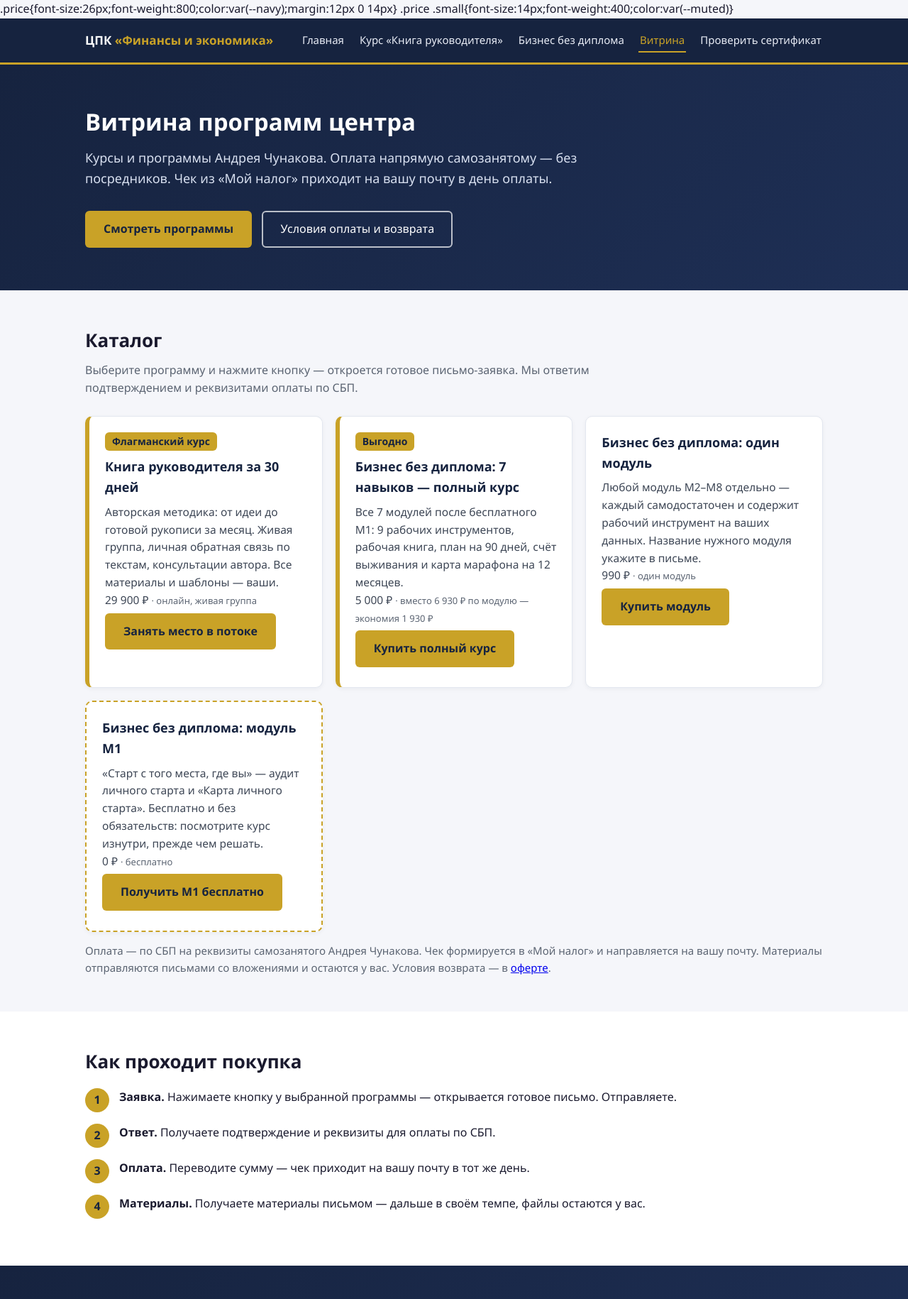
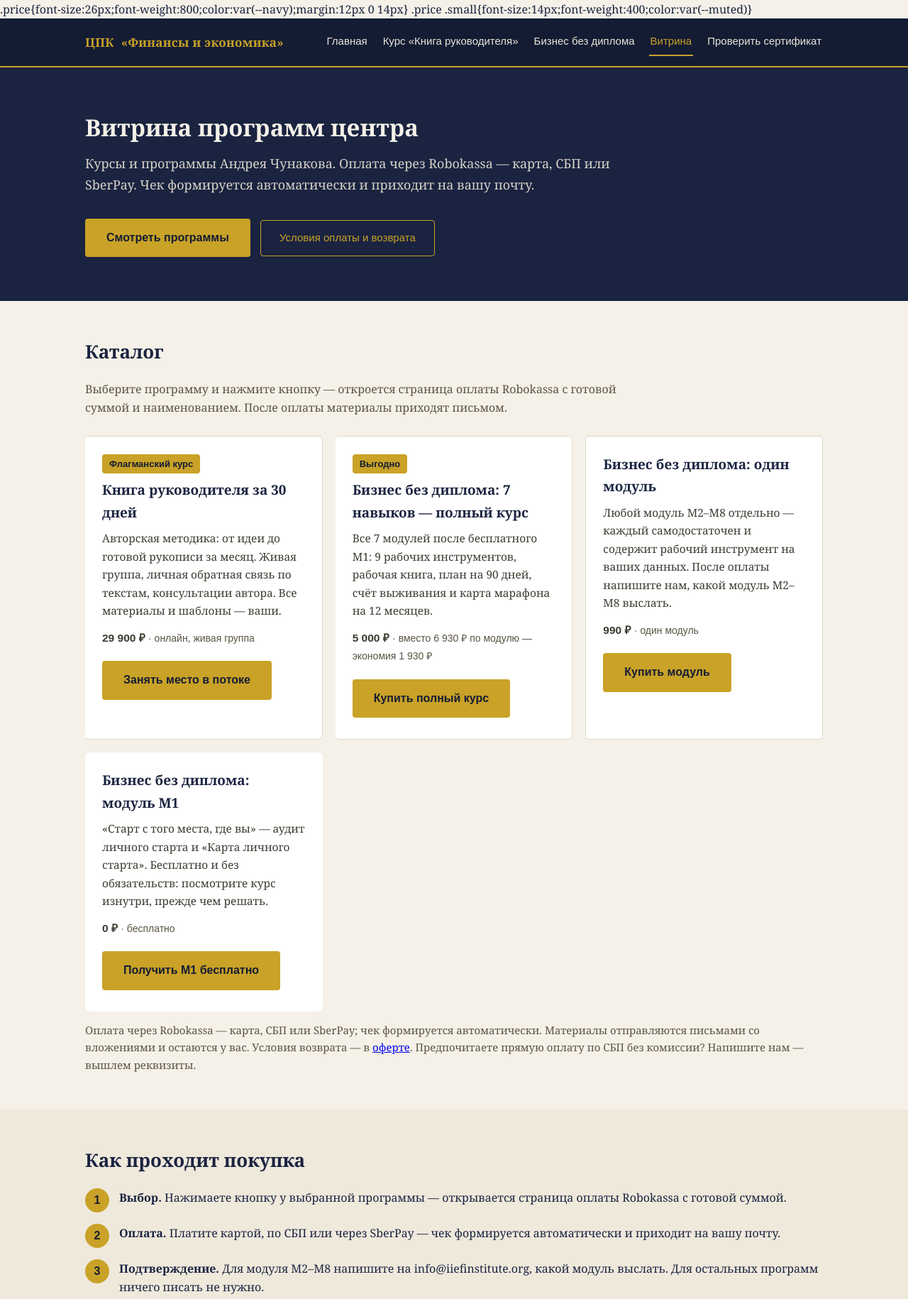
Before and after one commit to instituteiief/site, a plain HTML site: page shop.html in a window 1280 px wide. Shown: the top 1830 px of the page at 71% size. Drawn offline with Linux system fonts and the light colour scheme.

Commit message:
Add files via upload

```diff
--- a/shop.html
+++ b/shop.html
@@ -1,70 +1,71 @@
 <!DOCTYPE html><html lang="ru"><head><meta charset="utf-8"><meta name="viewport" content="width=device-width, initial-scale=1"><title>Витрина — ЦПК «Финансы и экономика»</title><meta name="description" content="Курсы Андрея Чунакова: «Книга руководителя за 30 дней» (29 900 ₽), «Бизнес без диплома» (модуль 990 ₽, полный курс 5 000 ₽, М1 бесплатно)."><style>
-:root{--navy:#16233f;--navy2:#1e2f55;--gold:#c9a227;--ink:#1a1a2e;--muted:#5b6472;--bg:#f5f6fa;--card:#fff;--green:#0d7a3f;--red:#b3261e;--amber:#b26a00}
-*{box-sizing:border-box;margin:0;padding:0}
-body{font-family:"Segoe UI",Arial,sans-serif;color:var(--ink);background:var(--bg);line-height:1.6}
+*{margin:0;padding:0;box-sizing:border-box}
+body{font-family:Georgia,'Times New Roman',serif;background:#f5f1e8;color:#1a2340;line-height:1.65}
 .wrap{max-width:1080px;margin:0 auto;padding:0 20px}
-.topbar{background:var(--navy);border-bottom:3px solid var(--gold)}
-.nav{display:flex;flex-wrap:wrap;align-items:center;gap:8px 22px;padding:14px 20px}
-.logo{color:#fff;font-weight:700;text-decoration:none;font-size:17px;margin-right:auto}
-.logo span{color:var(--gold)}
+.topbar{background:#141c33;border-bottom:2px solid #c9a227}
+.nav{display:flex;flex-wrap:wrap;align-items:center;gap:10px 22px;padding:14px 20px}
+.logo{color:#c9a227;font-weight:bold;font-size:17px;text-decoration:none;letter-spacing:.3px;margin-right:auto;display:flex;align-items:center;gap:10px}
+.gerb{width:38px;height:38px;border-radius:50%;object-fit:cover;flex-shrink:0}
 nav{display:flex;flex-wrap:wrap;gap:6px 18px}
-nav a{color:#e8ecf5;text-decoration:none;font-size:15px;padding:4px 2px;border-bottom:2px solid transparent}
-nav a:hover{color:var(--gold)}
-nav a.active{color:var(--gold);border-bottom-color:var(--gold)}
-.hero{background:linear-gradient(135deg,var(--navy),var(--navy2));color:#fff;padding:60px 0 54px}
+nav a{color:#e8e4d8;text-decoration:none;font-size:15px;padding:6px 2px;border-bottom:2px solid transparent;font-family:Arial,sans-serif}
+nav a:hover{color:#c9a227}
+nav a.active{color:#c9a227;border-bottom-color:#c9a227}
+.hero{background:#1a2340;color:#f5f1e8;padding:64px 0 56px}
 .hero h1{font-size:33px;max-width:860px;line-height:1.25}
-.hero p.sub{max-width:760px;color:#d8e0f0;margin:16px 0 26px;font-size:18px}
+.hero p.sub{max-width:760px;color:#d8d4c8;margin:16px 0 26px;font-size:18px}
 .hero ul{max-width:760px;margin:0 0 26px;padding-left:2px;list-style:none}
-.hero ul li{margin:7px 0;color:#e8ecf5;font-size:16px}
-.btn{display:inline-block;background:var(--gold);color:var(--navy);font-weight:700;padding:13px 26px;border-radius:6px;text-decoration:none;margin:6px 10px 6px 0}
-.btn:hover{filter:brightness(1.08)}
-.btn-o{display:inline-block;border:2px solid rgba(255,255,255,.7);color:#fff;padding:11px 24px;border-radius:6px;text-decoration:none;margin:6px 10px 6px 0}
-.btn-o:hover{border-color:var(--gold);color:var(--gold)}
+.hero ul li{margin:7px 0;color:#e8e4d8;font-size:16px}
+.btn{display:inline-block;background:#c9a227;color:#141c33;font-family:Arial,sans-serif;font-weight:bold;padding:14px 30px;border-radius:4px;text-decoration:none;margin:6px 10px 6px 0;font-size:16px}
+.btn:hover{background:#dcb43a}
+.btn-o{display:inline-block;background:transparent;color:#c9a227;border:1.5px solid #c9a227;padding:12px 26px;border-radius:4px;text-decoration:none;margin:6px 10px 6px 0;font-family:Arial,sans-serif;font-size:15px}
+.btn-o:hover{background:#c9a227;color:#141c33}
 section{padding:50px 0}
-section h2{font-size:26px;margin-bottom:8px}
-.lead{color:var(--muted);max-width:780px;margin-bottom:26px}
-.alt{background:#fff}
+section h2{font-size:26px;margin-bottom:18px;color:#1a2340}
+.lead{color:#5b5344;max-width:780px;margin-bottom:26px}
+.alt{background:#efe9dc}
 .grid2{display:grid;grid-template-columns:repeat(auto-fit,minmax(300px,1fr));gap:18px}
 .grid3{display:grid;grid-template-columns:repeat(auto-fit,minmax(260px,1fr));gap:18px}
-.card{background:var(--card);border:1px solid #e3e7ef;border-radius:10px;padding:22px;box-shadow:0 2px 6px rgba(20,30,60,.05)}
-.card h3{margin-bottom:8px;font-size:18px;color:var(--navy)}
-.card p{color:#3d4655;font-size:15.5px}
-.badge{display:inline-block;background:var(--gold);color:var(--navy);font-weight:700;border-radius:6px;padding:2px 10px;font-size:14px;margin-bottom:8px}
-.note{color:var(--muted);margin:14px 0 0;font-size:15px}
-.tick{color:var(--green);font-weight:700;margin-right:8px}
+.card{background:#fff;border:1px solid #e0d9c8;border-radius:6px;padding:24px}
+.card h3{margin-bottom:8px;font-size:19px;color:#1a2340}
+.card p{color:#3d3a30;font-size:15.5px}
+.badge{display:inline-block;background:#c9a227;color:#141c33;font-family:Arial,sans-serif;font-weight:bold;border-radius:4px;padding:3px 10px;font-size:13px;margin-bottom:8px}
+.note{color:#5b5344;margin:14px 0 0;font-size:15px}
+.tick{color:#0d7a3f;font-weight:700;margin-right:8px}
 .check{list-style:none;max-width:820px}
 .check li{margin:12px 0;font-size:16.5px}
 .cols2{display:grid;grid-template-columns:1fr 1fr;gap:18px}
 @media(max-width:720px){.cols2{grid-template-columns:1fr}.hero h1{font-size:26px}}
-.stat{font-size:34px;font-weight:800;color:var(--navy)}
-.small{font-size:13px;color:var(--muted)}
-details{background:#fff;border:1px solid #e3e7ef;border-radius:8px;padding:14px 18px;margin:10px 0;max-width:860px}
+.stat{font-size:34px;font-weight:800;color:#1a2340;font-family:Arial,sans-serif}
+.small{font-size:13px;color:#5b5344}
+details{background:#fff;border:1px solid #e0d9c8;border-radius:6px;padding:14px 18px;margin:10px 0;max-width:860px}
 summary{font-weight:700;cursor:pointer}
 .step{display:flex;gap:14px;margin:16px 0;align-items:flex-start}
-.num{background:var(--gold);color:var(--navy);font-weight:800;border-radius:50%;width:34px;height:34px;display:flex;align-items:center;justify-content:center;flex-shrink:0}
-.cta-band{background:linear-gradient(135deg,var(--navy),var(--navy2));color:#fff;text-align:center}
-.cta-band h2{color:#fff}
-.cta-band p{color:#d8e0f0;max-width:720px;margin:0 auto 10px}
+.num{background:#c9a227;color:#141c33;font-family:Arial,sans-serif;font-weight:bold;border-radius:50%;width:34px;height:34px;display:flex;align-items:center;justify-content:center;flex-shrink:0}
+.cta-band{background:#1a2340;color:#f5f1e8;text-align:center}
+.cta-band h2{color:#f5f1e8}
+.cta-band p{color:#d8d4c8;max-width:720px;margin:0 auto 10px}
 ul.plain{padding-left:22px}
 ul.plain li{margin:8px 0}
-footer{background:var(--navy);color:#c9d3e6;padding:26px 0;font-size:14px}
-footer a{color:var(--gold)}
+.price{font-size:26px;font-weight:800;color:#c9a227;margin:12px 0 14px;font-family:Arial,sans-serif}
+.price .small{font-size:14px;font-weight:400;color:#5b5344}
+footer{background:#141c33;color:#b8b2a2;text-align:center;padding:26px 24px;font-size:14px;font-family:Arial,sans-serif}
+footer a{color:#c9a227;text-decoration:none}
 </style>
 .price{font-size:26px;font-weight:800;color:var(--navy);margin:12px 0 14px}
 .price .small{font-size:14px;font-weight:400;color:var(--muted)}
 </head>
 <body>
-<header class="topbar"><div class="nav wrap"><a class="logo" href="index.html">ЦПК <span>«Финансы и экономика»</span></a><nav><a href="index.html">Главная</a><a href="kurs-kniga.html">Курс «Книга руководителя»</a><a href="biznes-bez-diploma.html">Бизнес без диплома</a><a href="shop.html" class="active">Витрина</a><a href="verify.html">Проверить сертификат</a></nav></div></header>
+<header class="topbar"><div class="nav wrap"><a class="logo" href="index.html"><img class="gerb" src="gerb.png" alt="Герб ЦПК ФЭ" onerror="this.remove()">ЦПК <span>«Финансы и экономика»</span></a><nav><a href="index.html">Главная</a><a href="kurs-kniga.html">Курс «Книга руководителя»</a><a href="biznes-bez-diploma.html">Бизнес без диплома</a><a href="shop.html" class="active">Витрина</a><a href="verify.html">Проверить сертификат</a></nav></div></header>
 <div class="hero"><div class="wrap">
 <h1>Витрина программ центра</h1>
-<p class="sub">Курсы и программы Андрея Чунакова. Оплата напрямую самозанятому — без посредников. Чек из «Мой налог» приходит на вашу почту в день оплаты.</p>
+<p class="sub">Курсы и программы Андрея Чунакова. Оплата через Robokassa — карта, СБП или SberPay. Чек формируется автоматически и приходит на вашу почту.</p>
 <a class="btn" href="#catalog">Смотреть программы</a>
 <a class="btn-o" href="oferta.html">Условия оплаты и возврата</a>
 </div></div>
 
 <section id="catalog"><div class="wrap">
 <h2>Каталог</h2>
-<p class="lead">Выберите программу и нажмите кнопку — откроется готовое письмо-заявка. Мы ответим подтверждением и реквизитами оплаты по СБП.</p>
+<p class="lead">Выберите программу и нажмите кнопку — откроется страница оплаты Robokassa с готовой суммой и наименованием. После оплаты материалы приходят письмом.</p>
 
 <div class="grid2">
 <div class="card" style="border-left:6px solid var(--gold)">
@@ -72,7 +73,7 @@ footer a{color:var(--gold)}
 <h3>Книга руководителя за 30 дней</h3>
 <p>Авторская методика: от идеи до готовой рукописи за месяц. Живая группа, личная обратная связь по текстам, консультации автора. Все материалы и шаблоны — ваши.</p>
 <p class="price">29 900 ₽ <span class="small">· онлайн, живая группа</span></p>
-<a class="btn" href="mailto:info@iiefinstitute.org?subject=%D0%97%D0%B0%D1%8F%D0%B2%D0%BA%D0%B0%20%D0%BD%D0%B0%20%D0%BA%D1%83%D1%80%D1%81%20%C2%AB%D0%9A%D0%BD%D0%B8%D0%B3%D0%B0%20%D1%80%D1%83%D0%BA%D0%BE%D0%B2%D0%BE%D0%B4%D0%B8%D1%82%D0%B5%D0%BB%D1%8F%C2%BB%20%D0%B7%D0%B0%2030%20%D0%B4%D0%BD%D0%B5%D0%B9">Занять место в потоке</a>
+<a class="btn" href="https://auth.robokassa.ru/merchant/Invoice/swZEZqzHYUex_VBBxLNAmw">Занять место в потоке</a>
 </div>
 
 <div class="card" style="border-left:6px solid var(--gold)">
@@ -80,14 +81,14 @@ footer a{color:var(--gold)}
 <h3>Бизнес без диплома: 7 навыков — полный курс</h3>
 <p>Все 7 модулей после бесплатного М1: 9 рабочих инструментов, рабочая книга, план на 90 дней, счёт выживания и карта марафона на 12 месяцев.</p>
 <p class="price">5 000 ₽ <span class="small">· вместо 6 930 ₽ по модулю — экономия 1 930 ₽</span></p>
-<a class="btn" href="mailto:info@iiefinstitute.org?subject=%D0%97%D0%B0%D1%8F%D0%B2%D0%BA%D0%B0%3A%20%D0%BF%D0%BE%D0%BB%D0%BD%D1%8B%D0%B9%20%D0%BA%D1%83%D1%80%D1%81%20%C2%AB%D0%91%D0%B8%D0%B7%D0%BD%D0%B5%D1%81%20%D0%B1%D0%B5%D0%B7%20%D0%B4%D0%B8%D0%BF%D0%BB%D0%BE%D0%BC%D0%B0%C2%BB">Купить полный курс</a>
+<a class="btn" href="https://auth.robokassa.ru/merchant/Invoice/v33j0tWNzkiRAR4tUipcuA">Купить полный курс</a>
 </div>
 
 <div class="card">
 <h3>Бизнес без диплома: один модуль</h3>
-<p>Любой модуль М2–М8 отдельно — каждый самодостаточен и содержит рабочий инструмент на ваших данных. Название нужного модуля укажите в письме.</p>
+<p>Любой модуль М2–М8 отдельно — каждый самодостаточен и содержит рабочий инструмент на ваших данных. После оплаты напишите нам, какой модуль М2–М8 выслать.</p>
 <p class="price">990 ₽ <span class="small">· один модуль</span></p>
-<a class="btn" href="mailto:info@iiefinstitute.org?subject=%D0%97%D0%B0%D1%8F%D0%B2%D0%BA%D0%B0%3A%20%D0%BC%D0%BE%D0%B4%D1%83%D0%BB%D1%8C%20%D0%BA%D1%83%D1%80%D1%81%D0%B0%20%C2%AB%D0%91%D0%B8%D0%B7%D0%BD%D0%B5%D1%81%20%D0%B1%D0%B5%D0%B7%20%D0%B4%D0%B8%D0%BF%D0%BB%D0%BE%D0%BC%D0%B0%C2%BB">Купить модуль</a>
+<a class="btn" href="https://auth.robokassa.ru/merchant/Invoice/-D13QzRihkic3cE0F3CZQw">Купить модуль</a>
 </div>
 
 <div class="card" style="border:2px dashed var(--gold)">
@@ -98,14 +99,14 @@ footer a{color:var(--gold)}
 </div>
 </div>
 
-<p class="note">Оплата — по СБП на реквизиты самозанятого Андрея Чунакова. Чек формируется в «Мой налог» и направляется на вашу почту. Материалы отправляются письмами со вложениями и остаются у вас. Условия возврата — в <a href="oferta.html">оферте</a>.</p>
+<p class="note">Оплата через Robokassa — карта, СБП или SberPay; чек формируется автоматически. Материалы отправляются письмами со вложениями и остаются у вас. Условия возврата — в <a href="oferta.html">оферте</a>. Предпочитаете прямую оплату по СБП без комиссии? Напишите нам — вышлем реквизиты.</p>
 </div></section>
 
 <section class="alt"><div class="wrap">
 <h2>Как проходит покупка</h2>
-<div class="step"><div class="num">1</div><div><strong>Заявка.</strong> Нажимаете кнопку у выбранной программы — открывается готовое письмо. Отправляете.</div></div>
-<div class="step"><div class="num">2</div><div><strong>Ответ.</strong> Получаете подтверждение и реквизиты для оплаты по СБП.</div></div>
-<div class="step"><div class="num">3</div><div><strong>Оплата.</strong> Переводите сумму — чек приходит на вашу почту в тот же день.</div></div>
+<div class="step"><div class="num">1</div><div><strong>Выбор.</strong> Нажимаете кнопку у выбранной программы — открывается страница оплаты Robokassa с готовой суммой.</div></div>
+<div class="step"><div class="num">2</div><div><strong>Оплата.</strong> Платите картой, по СБП или через SberPay — чек формируется автоматически и приходит на вашу почту.</div></div>
+<div class="step"><div class="num">3</div><div><strong>Подтверждение.</strong> Для модуля М2–М8 напишите на info@iiefinstitute.org, какой модуль выслать. Для остальных программ ничего писать не нужно.</div></div>
 <div class="step"><div class="num">4</div><div><strong>Материалы.</strong> Получаете материалы письмом — дальше в своём темпе, файлы остаются у вас.</div></div>
 </div></section>
 
```
Also changed, not shown: biznes-bez-diploma.html (+41 -40 lines), index.html (+3 -1 lines), kurs-kniga.html (+5 -3 lines), verify.html (+3 -1 lines).
